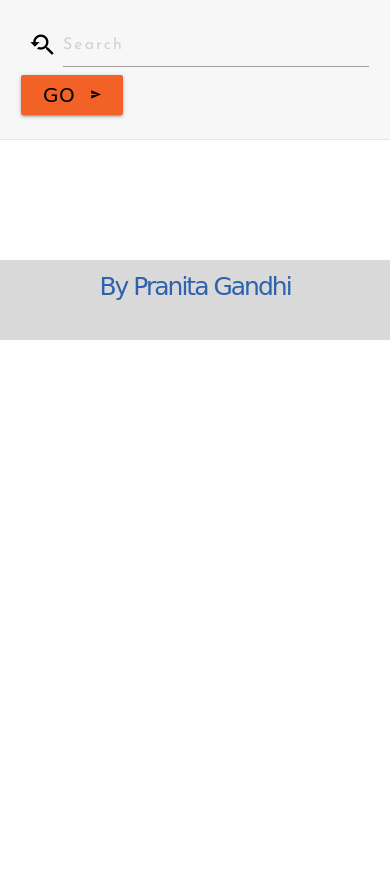
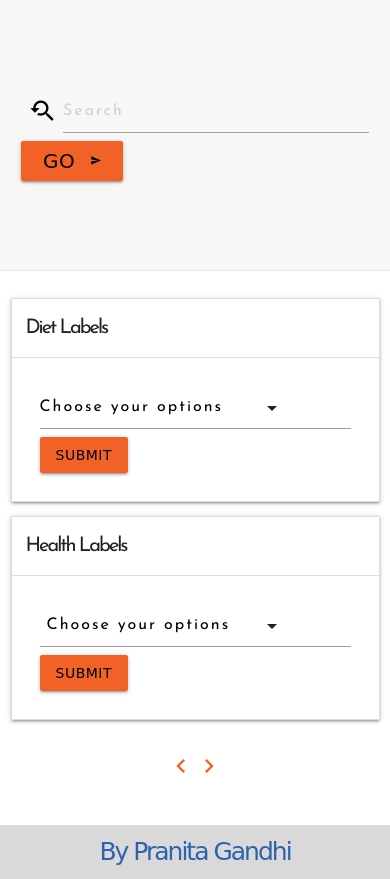
Before and after one commit to Code-Institute-Submissions/Milestone_4_cookbook, a Flask app: page /filtered_search in a window 390 px wide. Shown: the part 56-935 px from the top of the page. Run offline with Flask 2, Linux system fonts and the light colour scheme; data that the repository does not hold is empty; some libraries are stand-ins or nearby versions; some web fonts are replaced.

Commit message:
fixed overlapping search bar in mobile mode

```diff
--- a/main.py
+++ b/main.py
@@ -45,11 +45,11 @@ def recipe(recipe_id):
     """Route for viewing a single recipe"""
     a_recipe =  mongo.db.recipe.find_one({"_id": ObjectId(recipe_id)})
 
-    if 'logged_in' in session:
-        current_user = mongo.db.user.find_one({'name': session['username'].title()})
-        return render_template('recipe.html', recipe=a_recipe, title=a_recipe['recipe_name'], current_user=current_user)
-    else:
-        return render_template('recipe.html', recipe=a_recipe, title=a_recipe['recipe_name'])
+    if session:
+	        current_user = mongo.db.user.find_one({'name': session['username'].title()})
+	        return render_template('recipe.html', recipe=a_recipe, title=a_recipe['recipe_name'], current_user=current_user)
+
+    return render_template('recipe.html', recipe=a_recipe, title=a_recipe['recipe_name'])
 
 @app.route('/profile/<user_id>')
 def profile_page(user_id):
@@ -273,7 +273,6 @@ def user_login():
         """Function for handling the logging in of users"""
         if 'logged_in' in session: #Check is already logged in
             return redirect(url_for('index'))
-
         form = LoginForm()
 
         if form.validate_on_submit():
@@ -297,7 +296,9 @@ def logout():
     session.clear()
     return redirect(url_for('index'))
 
+
 # Error Handling
+
 
 @app.errorhandler(404)
 def page_not_found(e):
--- a/static/css/style.css
+++ b/static/css/style.css
@@ -93,7 +93,7 @@ div {
   font-family: 'Margarine', cursive;
   color: #333333;
   font-style: normal;
-  font-size: 2em;
+  font-size: 1.5em;
 }
 
 .nut-icons {
@@ -831,12 +831,18 @@ textarea.materialize-textarea {
 
 /* Login/register Media Queries */
 
-@media only screen and (min-width: 1600px) {
-  .inner-container {
-    min-width: 500px;
-    margin-top: 50%;
-  }
-}
+/*@media only screen and (min-width: 1600px) {*/
+/*  .inner-container {*/
+/*    min-width: 500px;*/
+/*    margin-top: 50%;*/
+/*  }*/
+/*}*/
+
+/*@media only screen and (max-width:1024px){*/
+/*.input-field {*/
+/* font-size:0.55em; */
+/*}*/
+/*}*/
 
 
 @media only screen and (max-width: 768px) {
@@ -962,6 +968,33 @@ textarea.materialize-textarea {
   }
 }
 
+@media (min-width:700px) and (max-width:800px){
+  #ingredients.materialize-textarea {
+  font-size:13px;
+
+}
+
+#description.materialize-textarea {
+  font-size:13px;
+
+}
+}
+
+@media (min-width:300px) and (max-width:500px){
+    #ingredients.materialize-textarea {
+  font-size:11px;
+  line-height:14px;
+
+}
+
+#description.materialize-textarea {
+  font-size:11px;
+  line-height:14px;
+
+}
+
+}
+
 @media(max-width:900px) {
 
   .restrict-btn,
@@ -1052,3 +1085,16 @@ textarea.materialize-textarea {
    text-align:none;
   }
 }
+
+@media only screen and (min-wdith:600px) and (max-width:1024px){
+  .tp-search:{
+    height:10vh;
+  }
+  }
+
+@media only screen and (max-width:700px){
+  .tp-search {
+    height:29vh;
+  }
+
+ }
--- a/templates/index.html
+++ b/templates/index.html
@@ -45,19 +45,19 @@
 
         <!--diet options-->
         <div class="row">
-            <div class="col s12 m3 hide-on-small-only">
+            <div class="col s12 m3">
                 <ul class="collapsible">
                     <li class="active">
-                        <div class="collapsible-header">Diet Labels<i class="material-icons dropdown-icon">arrow_drop_down</i></div>
+                        <div class="collapsible-header">Diet Labels<i class="material-icons dropdown-icon hide-on-small-only">arrow_drop_down</i></div>
                         <div class="collapsible-body">
                             <form method="POST" action="{{ url_for('filtered') }}">
                                 <select multiple name="diet_labels">
-                              <label="free option" disabled selected>Choose your options</label>
-                              <label="Low-Carb">Low-Carb</label>
-                              <label="Fat-Free">Fat-Free</label>
-                              <label="Gluten-Free">Gluten-Free</label>
-                              <label="High-Protein">High-Protein</label>
-                              <option value="Balanced">Balanced</label>
+                              <option value ="" disabled selected>Choose your options</option>
+                              <option value ="Low-Carb">Low-Carb</option>
+                              <option value ="Fat-Free">Fat-Free</option>
+                              <option value ="Gluten-Free">Gluten-Free</option>
+                              <option value ="High-Protein">High-Protein</option>
+                              <option value="Balanced">Balanced</option>
                             </select>
                                 <button class="btn waves-effect waves-light filter-btn" type="submit">Submit</button>
                             </form>
@@ -69,24 +69,24 @@
                 <!--health options-->
                 <ul class="collapsible">
                     <li class="active">
-                        <div class="collapsible-header">Health Labels<i class="material-icons dropdown-icon">arrow_drop_down</i></div>
+                        <div class="collapsible-header">Health Labels<i class="material-icons dropdown-icon hide-on-small-only">arrow_drop_down</i></div>
                         <div class="collapsible-body">
                             <form method="POST" action="{{ url_for('filtered') }}">
                                 <select multiple name="health_labels">
-                              <label="free option" disabled selected> Choose your options</labe l>
-                              <label="Sugar-Conscious">Sugar-Conscious</label>
-                              <label="Peanut-Free">Peanut-Free</label>
-                              <label="Tree-Nut-Free">Tree-Nut-Free</label>
-                              <label="Alcohol-Free">Alcohol-Free</label>
-                              <label="Vegan">Vegan</label>
-                              <label="Vegetarian">Vegetarian</label>
+                              <option value ="" disabled selected> Choose your options</option>
+                              <option value ="Sugar-Conscious">Sugar-Conscious</option>
+                              <option value ="Peanut-Free">Peanut-Free</option>
+                              <option value ="Tree-Nut-Free">Tree-Nut-Free</option>
+                              <option value ="Alcohol-Free">Alcohol-Free</option>
+                              <option value ="Vegan">Vegan</option>
+                              <option value ="Vegetarian">Vegetarian</option>
                             </select>
                                 <button class="btn waves-effect waves-light filter-btn" type="submit">Submit</button>
                             </form>
                         </div>
                     </li>
                 </ul>
-
+            </div>
 
             <!--End of health options-->
 
@@ -145,12 +145,14 @@
 
                 <!--Pagination  -->
                 <ul class="pagination">
+                    <li class="disabled"><i class="material-icons">chevron_left</i></li>
                     {% for page_number in pages %} {% if page_number == current_page %}
                     <li class="active"><a>{{ page_number }}</a></li>
                     {% else %}
                     <li class="waves-effect"><a href="{{ url_for('index', current_page=page_number) }}">{{ page_number }}</a></li>
                     {% endif %} {% endfor %}
-                 </ul>
+                    <li class="disabled"><i class="material-icons">chevron_right</i></li>
+                </ul>
                 <!-- end of col-9 -->
             </div>
             <!-- end of row -->
--- a/templates/search.html
+++ b/templates/search.html
@@ -21,7 +21,7 @@
 
 <!--Search Box-->
 <div class="row tp-search">
-    <div class="col hide-item-medium 13">
+    <div class="col 13">
         <span class="v-align site-logo"><i class="small material-icons nav-icon">local_dining</i>Cookbook</span>
     </div>
     <div class="col s12 m12">
```
Also changed, not shown: templates/add_recipe.html (+3 -4 lines), templates/recipe.html (+0 -10 lines).
